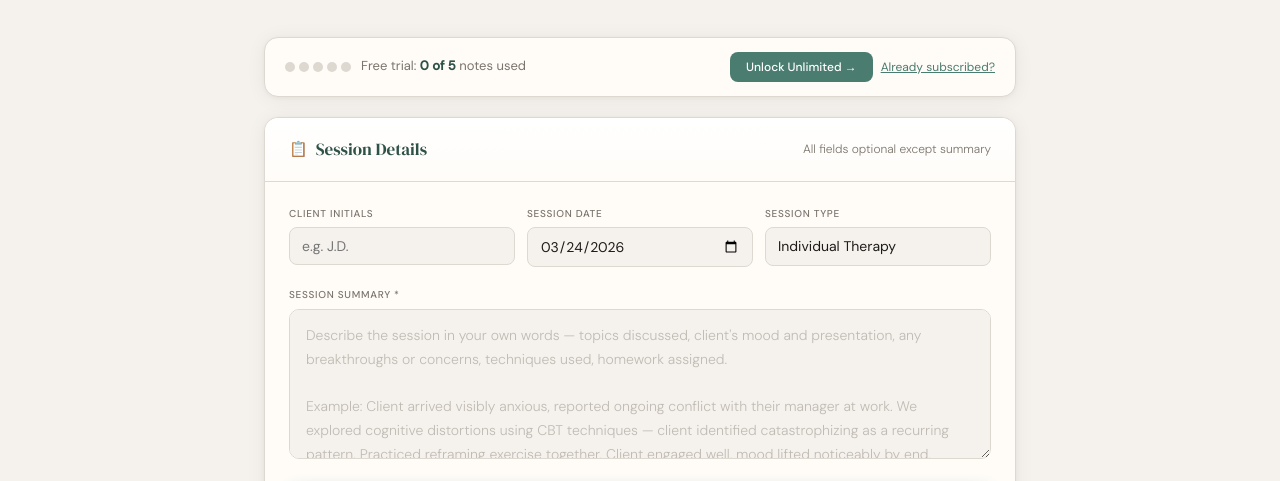
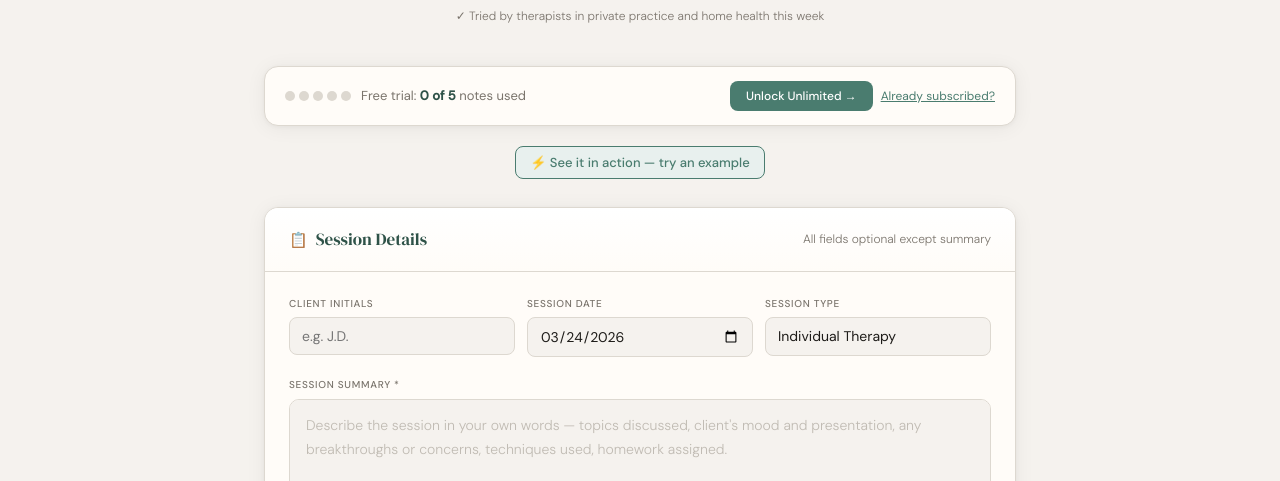
Before and after one commit to khammerm/noteflow, a website: page public/index.html in a window 1280 px wide. Shown: the part 271-752 px from the top of the page. Drawn offline with Linux system fonts and the light colour scheme.

Commit message:
add example

```diff
--- a/public/index.html
+++ b/public/index.html
@@ -433,6 +433,37 @@
   .restore-msg.error { color: #c0392b; }
   .restore-msg.success { color: var(--accent); }
 
+  .btn-example {
+    display: inline-flex;
+    align-items: center;
+    gap: 6px;
+    font-size: 13px;
+    font-family: var(--sans);
+    font-weight: 500;
+    color: var(--accent);
+    background: var(--accent-light);
+    border: 1px solid var(--accent);
+    padding: 7px 14px;
+    border-radius: 8px;
+    cursor: pointer;
+    transition: all 0.15s;
+    margin-bottom: 16px;
+  }
+  .btn-example:hover { background: var(--accent); color: white; }
+  .example-tag {
+    display: inline-block;
+    font-size: 10px;
+    font-weight: 500;
+    text-transform: uppercase;
+    letter-spacing: 0.5px;
+    background: var(--accent);
+    color: white;
+    padding: 2px 7px;
+    border-radius: 4px;
+    margin-left: 4px;
+    vertical-align: middle;
+  }
+
   @media (max-width: 640px) {
     nav { padding: 0 16px; height: auto; min-height: 56px; flex-wrap: wrap; gap: 6px; padding-top: 10px; padding-bottom: 10px; }
     .logo { font-size: 19px; }
@@ -480,6 +511,7 @@
   <div class="page-header">
     <h1>Your SOAP notes,<br/><em>written in seconds.</em></h1>
     <p>Describe what happened — get a complete, professional clinical note ready to file.</p>
+    <p style="margin-top:10px;font-size:12px;color:var(--text-muted);">✓ Tried by therapists in private practice and home health this week</p>
   </div>
 
   <!-- USAGE BAR -->
@@ -492,6 +524,13 @@
       <button class="btn-upgrade" onclick="goToStripe()">Unlock Unlimited →</button>
       <button onclick="openRestore()" style="font-size:12px;color:var(--accent);background:none;border:none;cursor:pointer;font-family:var(--sans);text-decoration:underline;white-space:nowrap;">Already subscribed?</button>
     </div>
+  </div>
+
+  <!-- EXAMPLE BUTTON -->
+  <div style="text-align:center;margin-bottom:12px;">
+    <button class="btn-example" onclick="loadExample()">
+      ⚡ See it in action — try an example
+    </button>
   </div>
 
   <!-- INPUT CARD -->
@@ -830,6 +869,17 @@ Generated with NoteFlow. Review before filing.`;
     document.getElementById('errorBox').classList.remove('show');
   }
 
+  // ── EXAMPLE ──
+  function loadExample() {
+    document.getElementById('clientId').value = 'S.M.';
+    document.getElementById('sessionDate').valueAsDate = new Date();
+    document.getElementById('sessionType').value = 'Individual Therapy';
+    document.getElementById('sessionNotes').value = "Client arrived on time and appeared tired but engaged. Reported a difficult week — ongoing conflict with a coworker who she feels is undermining her in team meetings. States she feels \"invisible and dismissed\" at work and notices this triggers the same feelings from childhood with her older sister. Explored the connection between current workplace dynamics and early family patterns using psychodynamic techniques. Client identified that her tendency to go silent when feeling dismissed is a learned response from childhood rather than a conscious choice. Expressed relief at making this connection. Mood improved noticeably during session. No safety concerns. Assigned journaling homework — write about a recent moment she felt dismissed and what her younger self would have needed to hear.";
+    // Scroll to card and auto-generate
+    document.querySelector('.card').scrollIntoView({ behavior: 'smooth', block: 'start' });
+    setTimeout(() => generateNote(), 400);
+  }
+
   init();
 </script>
 </body>
```
